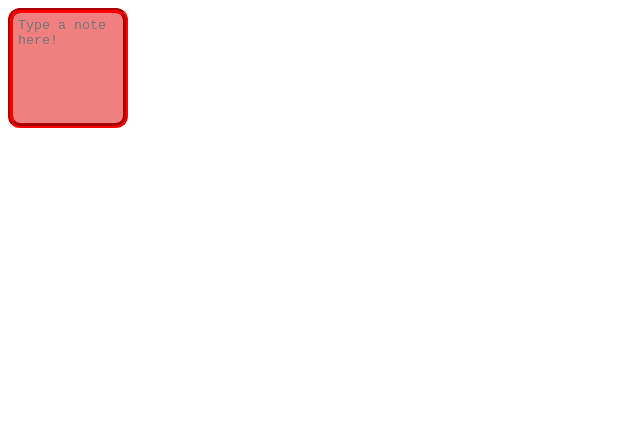
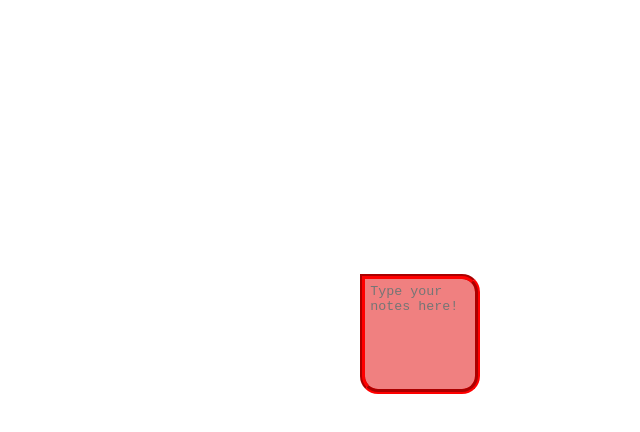
Before and after one commit to w8late/sticky_notes, a plain HTML site: page index.html in a window 1280 px wide. Shown: the whole page, without its empty margins (0-640 px from the left). Drawn offline with Linux system fonts and the light colour scheme.

Commit message:
double click to add note

```diff
--- a/index.html
+++ b/index.html
@@ -8,6 +8,6 @@
     </head>
     <body>
         <script defer src="main.js"></script>
-        <textarea type="text" class="note" placeholder="Type a note here!"></textarea>
+         <!-- textarea type="text" class="note" placeholder="Type a note here!"></textarea !-->
     </body>
 </html>
--- a/main.js
+++ b/main.js
@@ -1,7 +1,26 @@
 "use strict";
 
-let notes = document.getElementsByClassName("note");
-Array.from(notes).forEach(regsisterDrag);
+class Sticky {
+    constructor(doc) {
+        this.textArea = doc.createElement("textarea");
+        this.textArea.classList.add("note");
+        this.textArea.placeholder = "Type your notes here!"
+        this.textArea.style.left = `${Math.random() * window.innerWidth}px`
+        this.textArea.style.top = `${Math.random() * window.innerHeight}px`
+        regsisterDrag(this.textArea);
+        doc.body.appendChild(this.textArea);
+    }
+}
+
+//let notes = document.getElementsByClassName("note");
+//for (let n of notes) regsisterDrag(n);
+
+let createdNotes = new Array();
+createdNotes.push(new Sticky(document));
+
+document.addEventListener("dblclick", ev => {
+    createdNotes.push(new Sticky(document));
+});
 
 //https://stackoverflow.com/questions/24050738/javascript-how-to-dynamically-move-div-by-clicking-and-dragging
 
--- a/style.css
+++ b/style.css
@@ -6,8 +6,7 @@
     touch-action: none;
     background: #f08080;
     padding: 5px;
-    border-radius: 10%;
-    border-color: red;
+    border-radius: 0% 15% 15% 15%;
     border: groove 0.375em red;
     resize: none;
 }
```
